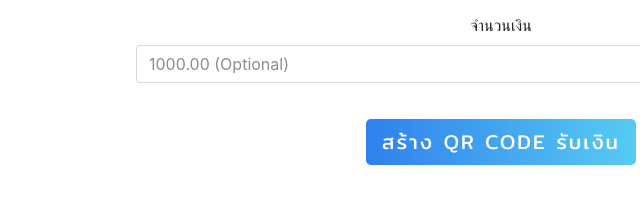
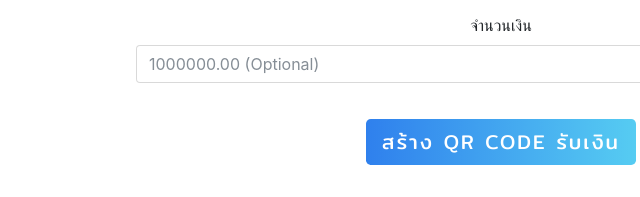
Before and after one commit to PromptPay/promptpay.github.io, a website with bundled scripts: page index.html in a window 1280 px wide. Shown: the part 1143-1340 px from the top of the page, 139-779 px from the left. Built offline with nearby package versions, Linux system fonts and the light colour scheme; a web font is replaced by a local one.

Commit message:
Update index.html

```diff
--- a/index.html
+++ b/index.html
@@ -70,7 +70,7 @@
               </div>
               <div class="form-group error">
                 <label>จำนวนเงิน</label>
-                <input type="number" step="0.01" class="form-control" id="amount" placeholder="1000.00 (Optional)">
+                <input type="number" step="0.01" class="form-control" id="amount" placeholder="1000000.00 (Optional)">
               </div>
               <button type="button" class="btn btn-primary btn-lg" id="myBtn">สร้าง QR Code รับเงิน</button>
             </form>
```
